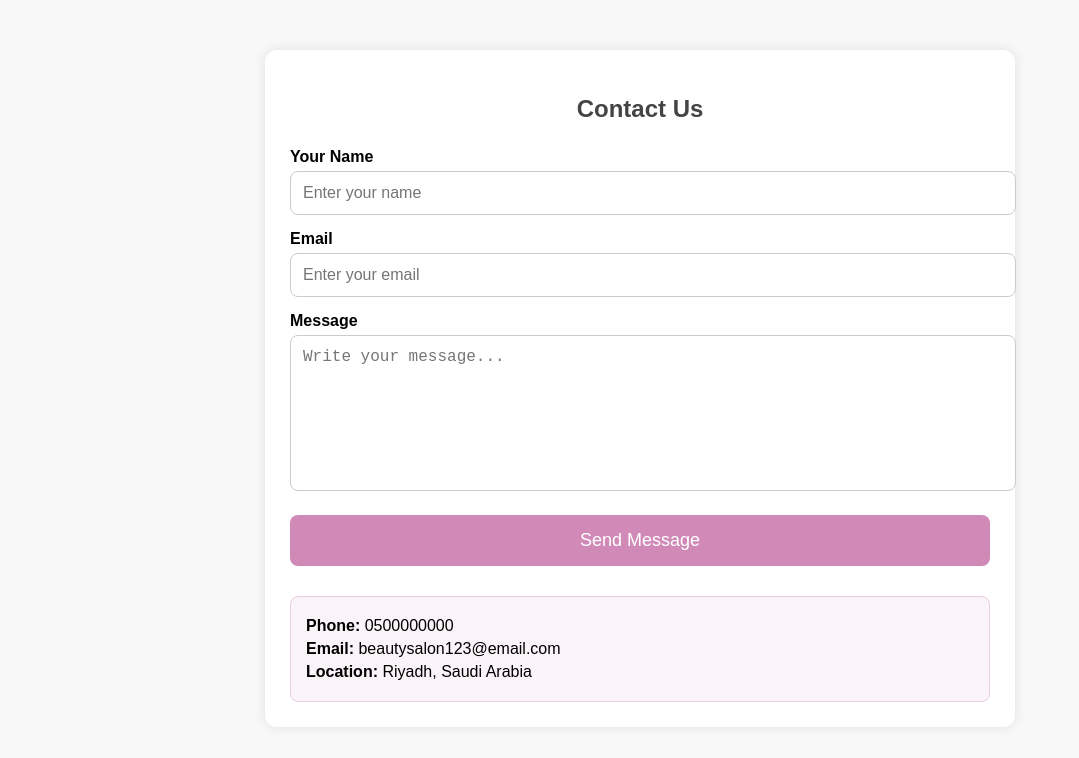
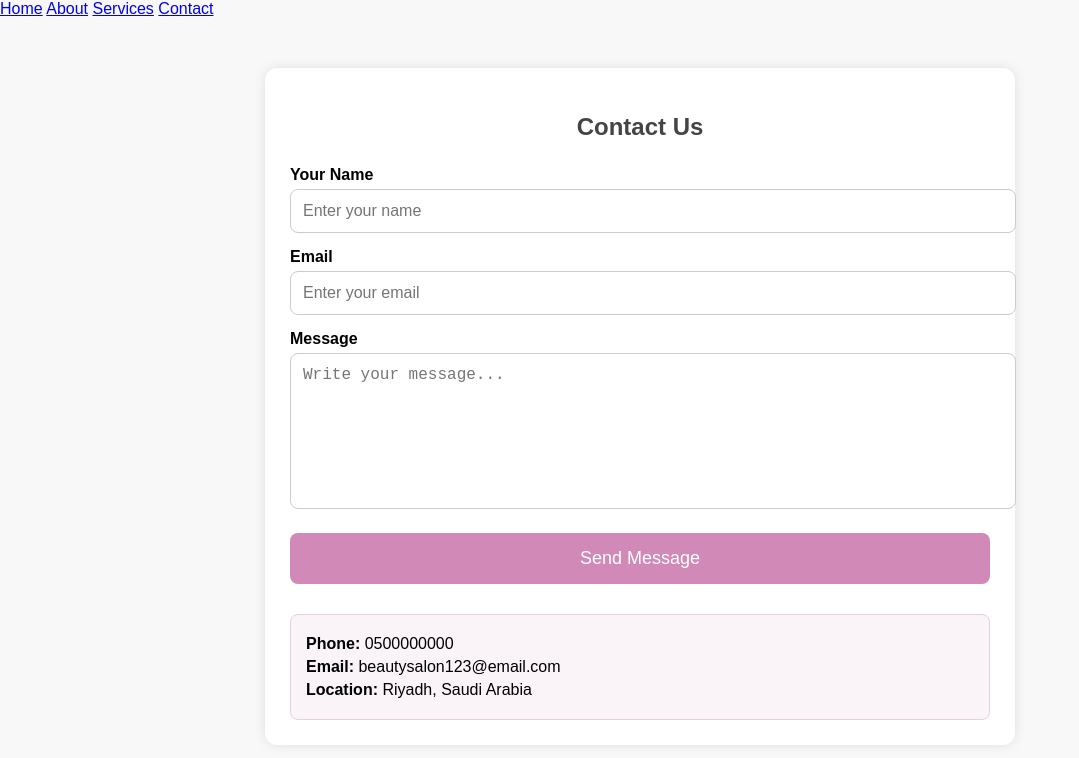
Before and after one commit to shaimaabdulkarim123-alt/CIS_201, a plain HTML site: page Contact_us.html in a window 1280 px wide. Shown: the whole page, without its empty margins (0-1079 px from the left). Drawn offline with Linux system fonts and the light colour scheme.

Commit message:
Update Contact_us.html

```diff
--- a/Contact_us.html
+++ b/Contact_us.html
@@ -1,5 +1,12 @@
 <!DOCTYPE html>
 <html lang="en">
+
+<div class="nav_menu">
+    <a href="Index.html">Home</a>
+    <a href="About_me.html">About</a>
+    <a href="Services.html">Services</a>
+    <a href="Contact_us.html">Contact</a>
+</div>
 <head>
     <meta charset="UTF-8">
     <meta name="viewport" content="width=device-width, initial-scale=1.0">
@@ -118,4 +125,5 @@
 </html>
 
 </body>
+
 </html>
```
